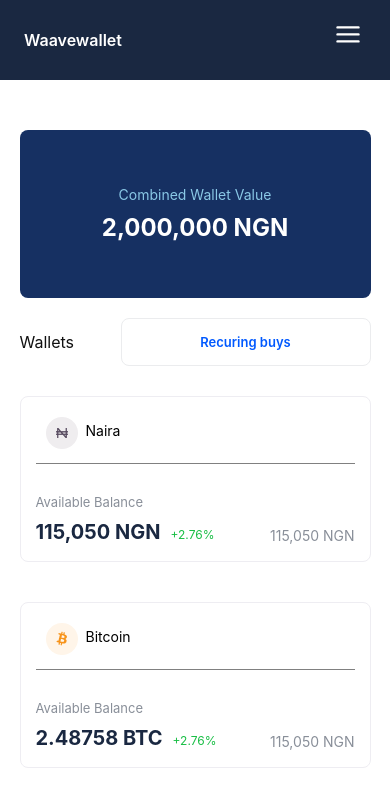
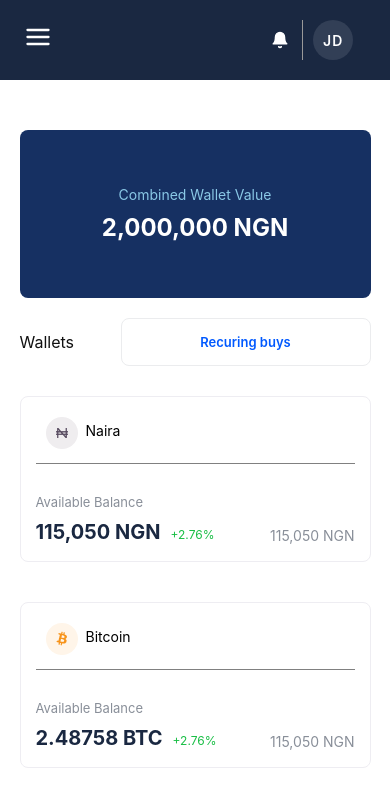
Before and after one commit to taofik-adeniyi/wave, a React (Create React App) app: page /wallet in a window 390 px wide. Shown: the top 808 px of the page. Built offline with nearby package versions, Linux system fonts and the light colour scheme; a web font is replaced by a local one.

Commit message:
navbar responsive

```diff
--- a/src/components/Menu/NavStyle.js
+++ b/src/components/Menu/NavStyle.js
@@ -38,6 +38,10 @@
 padding:0 24px;
  max-width:1400px;
 
+@media (max-width: 768px) {
+  justify-content: flex-start;
+}
+
 `
 
 export const NavbarWrapper = styled.div`
@@ -55,6 +59,9 @@
 display:flex;
 align-items:center;
 
+@media (max-width: 768px) {
+  display: none;
+}
 @media (max-width: 480px){
     width:120px;
 }
@@ -73,13 +80,38 @@
   @media (max-width: 768px){
     display:block;
     position:absolute;
-    top:0;
-    right:0;
+    // top:0;
+    // right:0;
     cursor:pointer;
     font-size:1.5rem;
-    transform: translate(-100%, 60%);
+    // transform: translate(-100%, 60%);
     color:#fff;
   }
+ `
+ export const MobileDropDown = styled.div`
+  display: none;
+
+  @media (max-width: 768px){
+    display: flex;
+    flex-direction: column;
+    position absolute;
+    top: 0;
+    right: 0;
+    width: 50%;
+    height: 100vh;
+    background-color: #0a1f44;
+    opacity: 0.9;
+    color: #fff;
+    // trans: ${({mobile})=>mobile ? 'all .2s ease-in-out;' : ''}
+
+  }
+ `
+ export const ItemWrapper = styled.div`
+    position: relative;
+  display: flex;
+  flex-direction: column;
+  justify-content: center;
+  align-tems: center
  `
 
 export const NavMenu = styled.ul`
@@ -134,6 +166,30 @@
 }
 
 
+`
+export const Item = styled(LinkR)`
+  box-sizing: border-box;
+  text-align: center;
+  width: 100%;
+  padding: 20px;
+  color: #fff;
+  border-bottom: 1px solid #999;
+  &:hover{
+    color: blue;
+  }
+  // &:focus{
+  //   color: red;
+  // }
+`
+export const Body = styled.div`
+  display: flex;
+  height: 80px;
+  font-weight: bold;
+  color: #fff;
+  width: 100%;
+  justify-content: center;
+  align-items: center;
+  background-color: #1A2841;
 `
 
 export const NavBtn = styled.nav`
@@ -214,3 +270,17 @@
 
 
 `
+export const Mobile = styled.div`
+  display: none;
+  @media (max-width: 768px) {
+    display: flex;
+    margin-left: auto;
+  }
+`
+export const Divider = styled.div`
+  width: 1px;
+  height: 40px;
+  margin-right: 10px;
+  position: relative;
+  background-color: #999;
+`
--- a/src/components/Menu/Navbar.js
+++ b/src/components/Menu/Navbar.js
@@ -2,10 +2,11 @@
 // import {FaBars} from 'react-icons/fa'
 import * as Icon from 'react-feather'
 
-import {Nav, NavbarContainer, NavLogo,NavbarWrapper, MobileIcon, NavMenu, NavItems,NavLinks,IconWrapper, NavBtn, ProfileIcon, NavBtnLinkL} from './NavStyle'
+import {ItemWrapper, Body, Item, Nav, NavbarContainer, NavLogo,NavbarWrapper, MobileIcon, MobileDropDown, Mobile, Divider, NavMenu, NavItems,NavLinks,IconWrapper, NavBtn, ProfileIcon, NavBtnLinkL} from './NavStyle'
 
 const Navbar = () => {
     const[scrollNav, setScrollNav] = useState(false)
+    const[mobile, setMobile] = useState(false)
 
 
 
@@ -15,6 +16,10 @@
       }else{
         setScrollNav(false)
       }
+    }
+
+    const openMobile = () => {
+      setMobile(!mobile)
     }
 
     useEffect(() => {
@@ -27,14 +32,44 @@
               <>
              <Nav scrollNav={scrollNav}>
               <NavbarContainer>
+                  <MobileIcon onClick={openMobile}>
+                      <Icon.Menu  fill={'#fff'} size={28} style={{ color:"#fff"}} />
+                  </MobileIcon>
+                  <Mobile>
+                  <IconWrapper>
+                    <Icon.Bell  fill={'#fff'} size={18} style={{ color:"#fff"}} />
+                  </IconWrapper>
+                  <Divider />
+                  <ProfileIcon> JD</ProfileIcon>
+                  </Mobile>
+
+                      {
+                        mobile &&
+                        <MobileDropDown mobile={mobile}>
+                          <Body>Waavewallet</Body>
+                        <ItemWrapper>
+                          <Item to="/dashboard">Home</Item>
+                          <Item to="/wallet">Wallet</Item>
+                          <Item to="/transaction">Transactions</Item>
+                          <Item to="/investment">Investments</Item>
+                        </ItemWrapper>
+                        </MobileDropDown>
+                      }
                       <NavbarWrapper>
                       <NavLogo to="/">
                          Waavewallet
                       </NavLogo>
-                      <MobileIcon >
-                        {/* <FaBars /> */}
+                      {/* <MobileIcon onClick={openMobile}>
                           <Icon.Menu  fill={'#fff'} size={28} style={{ color:"#fff"}} />
-                      </MobileIcon>
+                      </MobileIcon> */}
+
+                      {/* {
+                        mobile &&
+                        <MobileDropDown>
+                          <div style={{backgroundColor: 'yellow'}}>uii</div>
+                          <h3>Taofik</h3>
+                        </MobileDropDown>
+                      } */}
                       <NavMenu>
                         <NavItems>
                             <NavLinks to="/dashboard">Home</NavLinks>
@@ -45,13 +80,18 @@
                         </NavItems>
                       </NavMenu>
                       </NavbarWrapper>
+
                       <NavBtn>
-                       <IconWrapper> <Icon.Bell  fill={'#fff'} size={18} style={{ color:"#fff"}} />
+                       <IconWrapper>
+                         <Icon.Bell  fill={'#fff'} size={18} style={{ color:"#fff"}} />
                       </IconWrapper>
-                      <NavBtnLinkL to="/">  <ProfileIcon> JD</ProfileIcon> John Doe</NavBtnLinkL>
 
+                      <NavBtnLinkL to="/">
+                        <ProfileIcon> JD</ProfileIcon>
+                        John Doe
+                      </NavBtnLinkL>
+                      </NavBtn>
 
-                      </NavBtn>
                   </NavbarContainer>
 
               </Nav>
```
